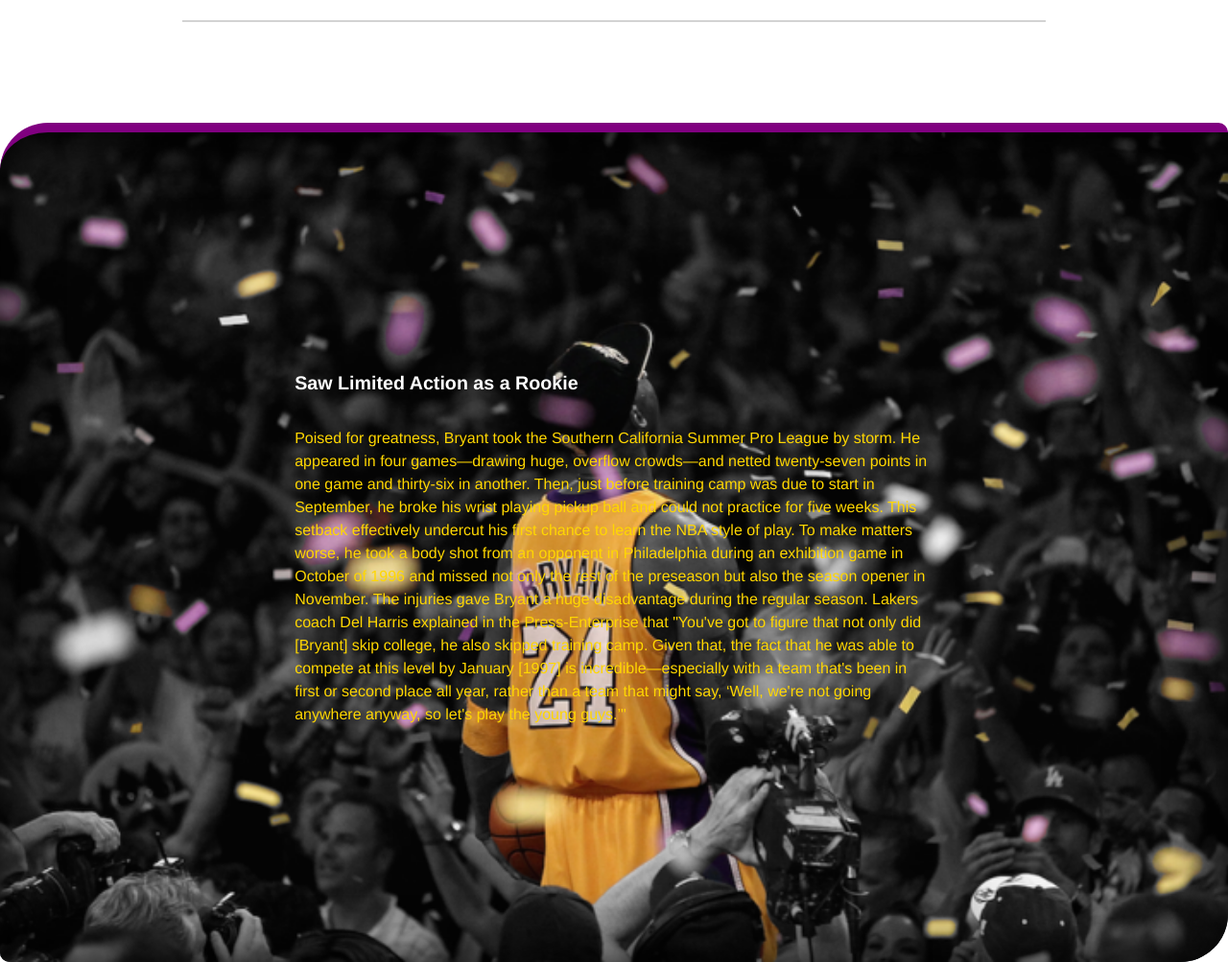
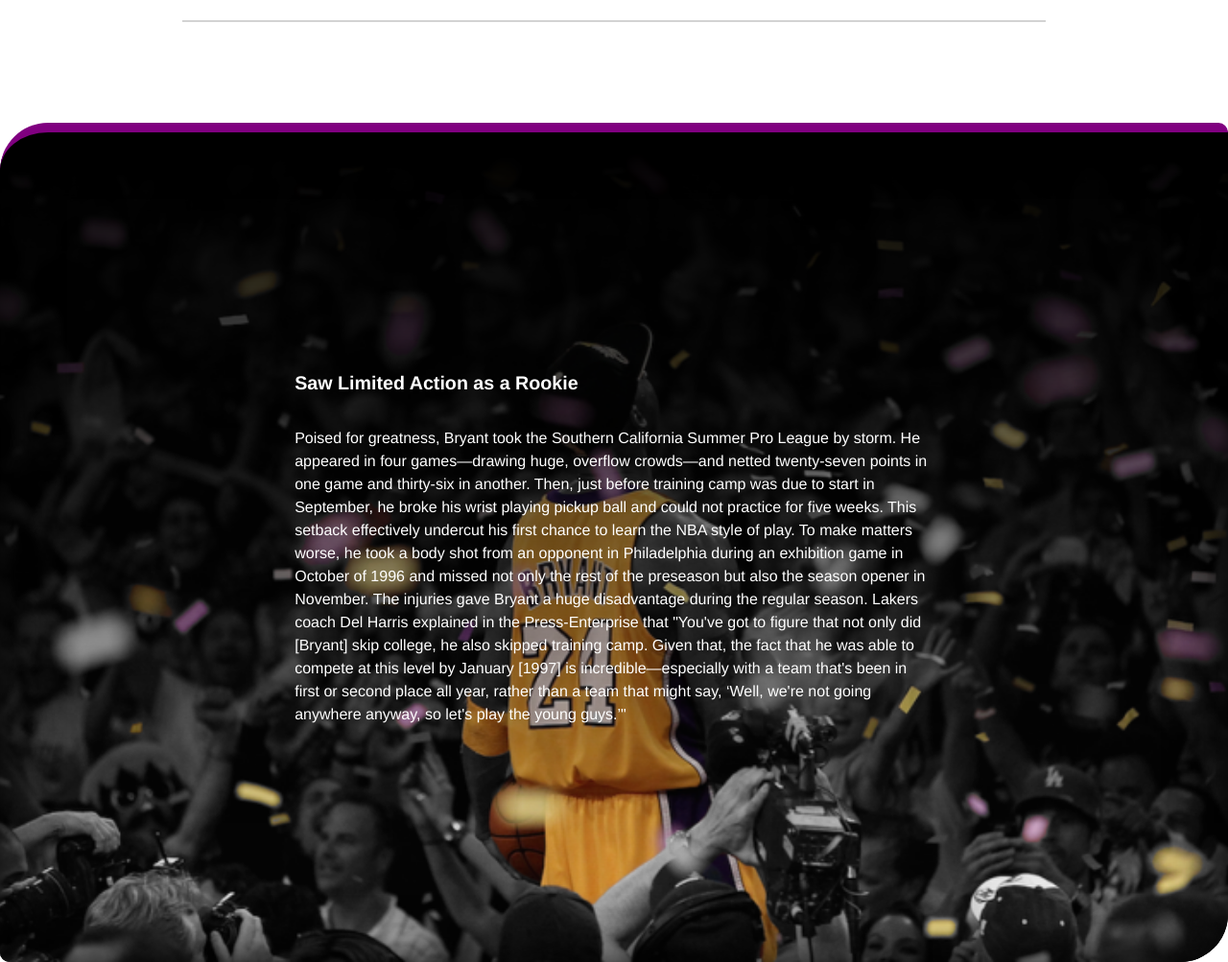
Before and after one commit to woodylucas/Ko8e24, a plain HTML site: page index.html in a window 1280 px wide. Shown: the part 2620-3623 px from the top of the page at 96% size. Drawn offline with Linux system fonts and the light colour scheme.

Commit message:
edit css/style.css

```diff
--- a/css/style.css
+++ b/css/style.css
@@ -118,12 +118,12 @@ a:hover {
 }
 
 .mamba {
-	color: gold;
+	color: white;
 	text-align: left;
 	padding: 18% 24%;
 	border-top: 10px solid purple;
 	margin: 105px 0 60px;
-	background: #434a52 url('../img/finals.png') no-repeat center;
+	background: linear-gradient(black, transparent 95%), black  url('../img/finals.png') no-repeat center;
 	background-size: cover;
 	box-sizing: border-box;
 	box-shadow: inset 0 0 50px 10px rgba(0, 0, 0, .8);
```
